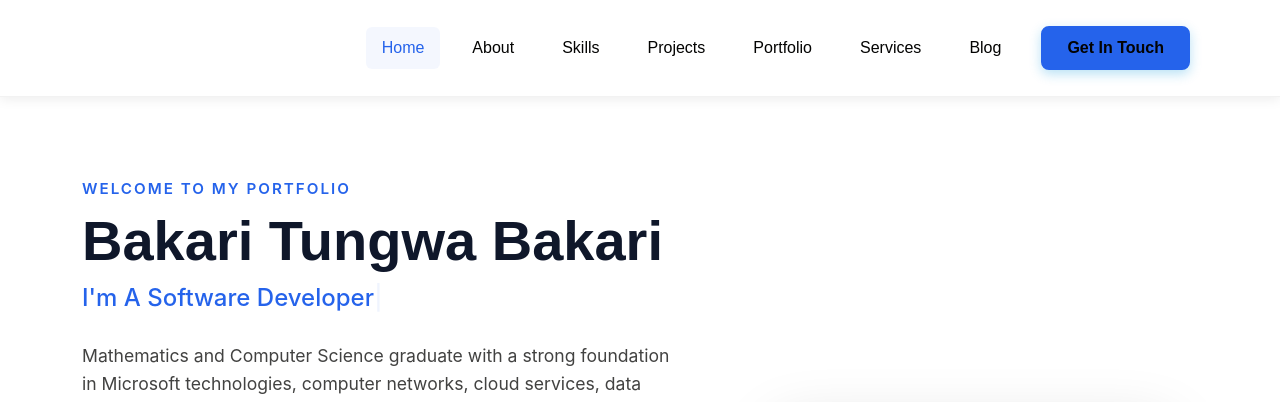
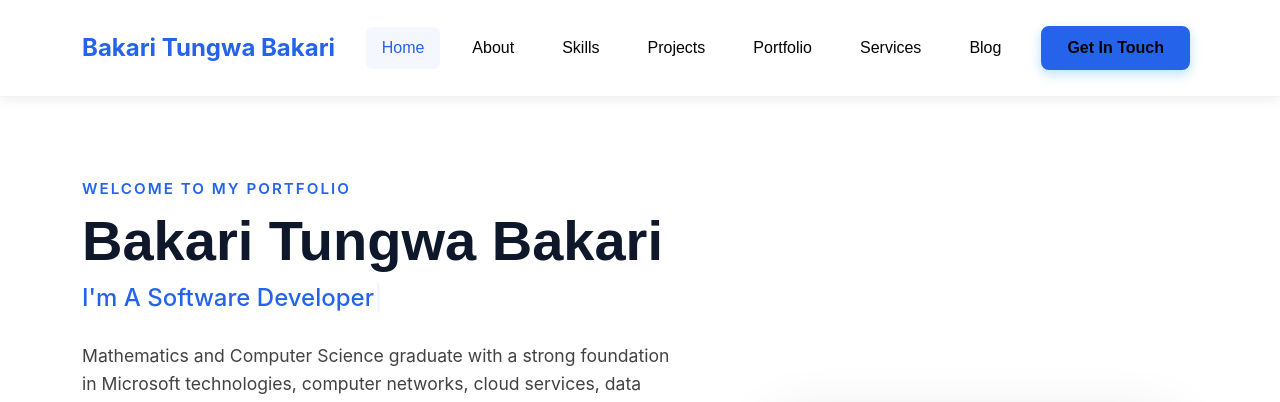
Before and after one commit to bakar-01/my-portifolio, a Django app: page / in a window 1280 px wide. Shown: the top 402 px of the page. Run offline with Django 5.2, Linux system fonts and the light colour scheme; data comes from the database, SQL or seed files in the repository; some libraries are stand-ins or nearby versions.

Commit message:
modified:   myportifolio/static/assets/css/main.css

```diff
--- a/myportifolio/static/assets/css/main.css
+++ b/myportifolio/static/assets/css/main.css
@@ -109,9 +109,6 @@ h6 { font-size: 1rem; }
 
 .brand-accent {
   color: var(--accent-color);
-  -webkit-background-clip: text;
-  -webkit-text-fill-color: transparent;
-  background-clip: text;
 }
 
 .navbar-nav .nav-link {
```
